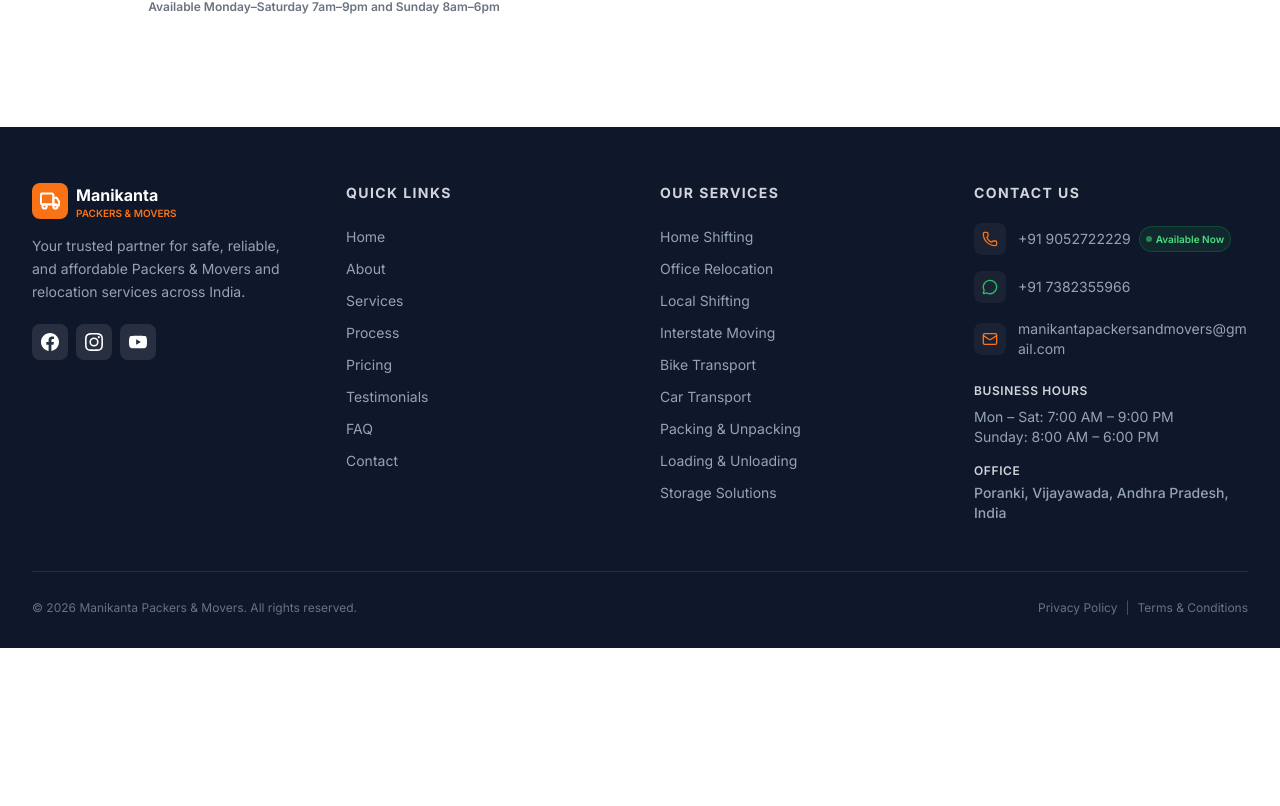
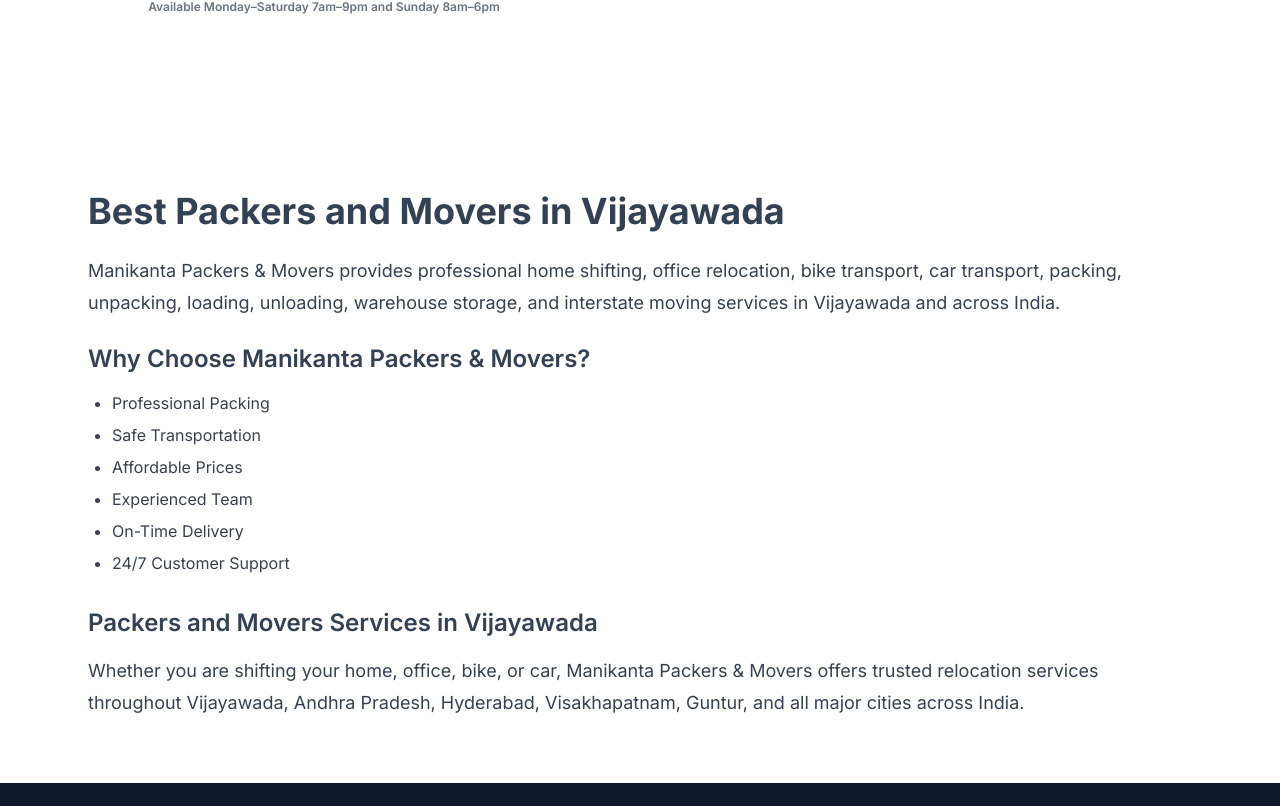
Before and after one commit to sai-gangadhar-6/manikanta-logistics, a Next.js app: page / in a window 1280 px wide. Shown: the part 10694-11500 px from the top of the page. Before the commit the page ends 11342 px from the top, so only its background shows below. Built offline with nearby package versions, Linux system fonts and the light colour scheme.

Commit message:
Add Vijayawada SEO section

```diff
--- a/src/app/page.tsx
+++ b/src/app/page.tsx
@@ -30,7 +30,46 @@ export default function HomePage() {
         <FAQ />
         <EnquiryForm />
         <Contact />
-      </main>
+
+{/* SEO Section */}
+<section className="max-w-6xl mx-auto px-6 py-16">
+  <h2 className="text-4xl font-bold mb-6">
+    Best Packers and Movers in Vijayawada
+  </h2>
+
+  <p className="text-lg leading-8 text-gray-700 mb-6">
+    Manikanta Packers & Movers provides professional home shifting,
+    office relocation, bike transport, car transport, packing,
+    unpacking, loading, unloading, warehouse storage, and interstate
+    moving services in Vijayawada and across India.
+  </p>
+
+  <h3 className="text-2xl font-semibold mb-4">
+    Why Choose Manikanta Packers & Movers?
+  </h3>
+
+  <ul className="list-disc pl-6 space-y-2 text-gray-700">
+    <li>Professional Packing</li>
+    <li>Safe Transportation</li>
+    <li>Affordable Prices</li>
+    <li>Experienced Team</li>
+    <li>On-Time Delivery</li>
+    <li>24/7 Customer Support</li>
+  </ul>
+
+  <h3 className="text-2xl font-semibold mt-8 mb-4">
+    Packers and Movers Services in Vijayawada
+  </h3>
+
+  <p className="text-lg leading-8 text-gray-700">
+    Whether you are shifting your home, office, bike, or car,
+    Manikanta Packers & Movers offers trusted relocation services
+    throughout Vijayawada, Andhra Pradesh, Hyderabad, Visakhapatnam,
+    Guntur, and all major cities across India.
+  </p>
+</section>
+
+</main>
       <Footer />
       <FloatingWhatsApp />
       <MobileStickyBar />
```
